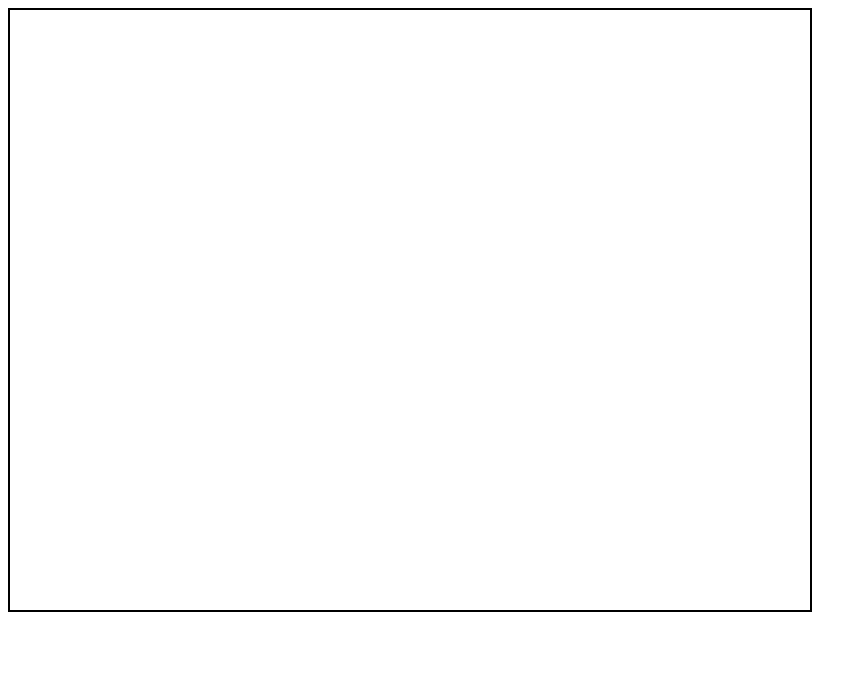
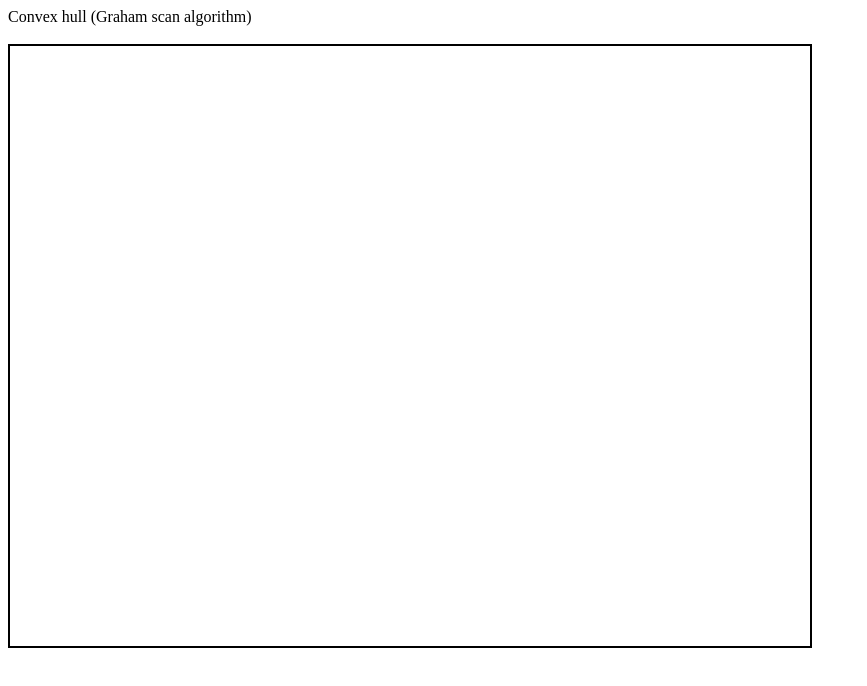
Before and after one commit to eldar/geom.js, a plain HTML site: page index.html in a window 1280 px wide. Shown: the whole page, without its empty margins (0-867 px from the left). Drawn offline with Linux system fonts and the light colour scheme.

Commit message:
Added short description

```diff
--- a/index.html
+++ b/index.html
@@ -7,6 +7,8 @@
     <script src="geom.js" type="text/javascript"></script>
   </head>
   <body onload="init();">
+    <div>Convex hull (Graham scan algorithm)</div>
+    <br>
     <canvas id="viewer" width="800" height="600"></canvas>
   </body>
 </html>
```
